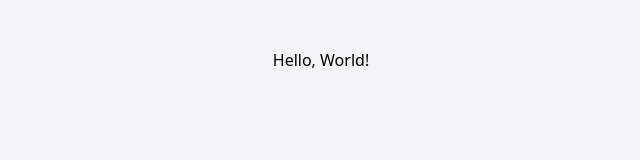
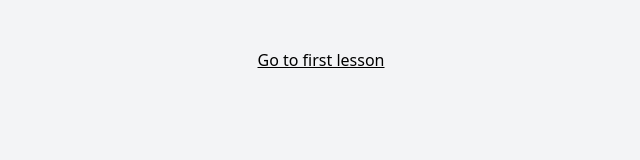
Before and after one commit to szvitek/mastering-nuxt-3, a Nuxt app: page / in a window 1280 px wide. Shown: the top 160 px of the page, without its empty margins (319-959 px from the left). Built offline with nearby package versions, Linux system fonts and the light colour scheme.

Commit message:
feat(LoginPage): create a login page, fix layout, revert some custom errors

```diff
--- /dev/null
+++ b/composables/useFirstLesson.ts
@@ -0,0 +1,4 @@
+export default () => {
+  const { chapters } = useCourse();
+  return chapters[0].lessons[0];
+};
--- a/pages/course.vue
+++ b/pages/course.vue
@@ -1,9 +1,9 @@
 <template>
+  <div>
     <div class="prose mb-12">
       <h1>
         <span class="font-medium">
-        Course:
-        <span class="font-bold">Mastering Nuxt 3</span>
+          <span class="font-bold">{{ title }}</span>
         </span>
       </h1>
     </div>
@@ -55,21 +55,17 @@
         </NuxtErrorBoundary>
       </div>
     </div>
+  </div>
 </template>
 
 <script setup>
-const { chapters } = useCourse();
+const { title, chapters } = useCourse();
 
 const resetError = async (error) => {
   // need to navigate first then clear the error!
-  // await navigateTo(
-  //   '/course/chapter/1-chapter-1/lesson/1-introduction-to-typescript-with-vue-js-3'
-  // );
-  // error.value = null;
-
-  throw createError({
-    fatal: true,
-    message: 'Fatal error',
-  });
+  await navigateTo(
+    '/course/chapter/1-chapter-1/lesson/1-introduction-to-typescript-with-vue-js-3'
+  );
+  error.value = null;
 };
 </script>
--- a/pages/course/chapter/[chapterSlug]/lesson/[lessonSlug].vue
+++ b/pages/course/chapter/[chapterSlug]/lesson/[lessonSlug].vue
@@ -24,7 +24,7 @@
     <p>{{ lesson.text }}</p>
     <LessonCompleteButton
       :modelValue="isLessonComplete"
-      @update:modelValue="throw createError('Could not update');"
+      @update:modelValue="toggleComplete"
     />
   </div>
 </template>
--- a/pages/index.vue
+++ b/pages/index.vue
@@ -1 +1,12 @@
-<template>Hello, World!</template>
+<template>
+  <NuxtLink
+    class="underline font-medium"
+    :href="firstLesson.path"
+  >
+    Go to first lesson
+  </NuxtLink>
+</template>
+
+<script setup lang="ts">
+const firstLesson = useFirstLesson();
+</script>
--- /dev/null
+++ b/pages/login.vue
@@ -0,0 +1,12 @@
+<template>
+  <div class="prose w-full max-w-2xl h-9">
+    <h1>Log in to {{ title }}</h1>
+    <button class="bg-blue-500 text-white font-bold py-2 px-4 rounded">
+      Log in with Github
+    </button>
+  </div>
+</template>
+
+<script setup lang="ts">
+const { title } = useCourse();
+</script>
```
Lines whose indentation alone changed are shown as unchanged.
